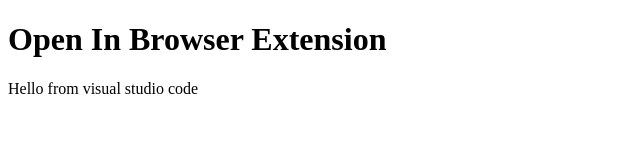
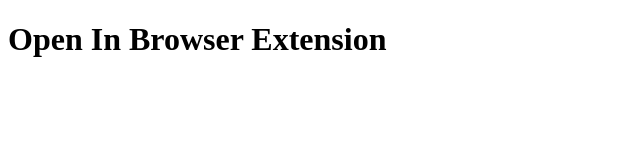
Before and after one commit to elvin33/website, a plain HTML site: page welcome.html in a window 1280 px wide. Shown: the whole page, without its empty margins (0-640 px from the left). Drawn offline with Linux system fonts and the light colour scheme.

Commit message:
Update welcome.html

```diff
--- a/welcome.html
+++ b/welcome.html
@@ -7,6 +7,5 @@
 </head>
 <body>
     <h1>Open In Browser Extension</h1>
-    <p>Hello from visual studio code</p>
 </body>
 </html>
```
